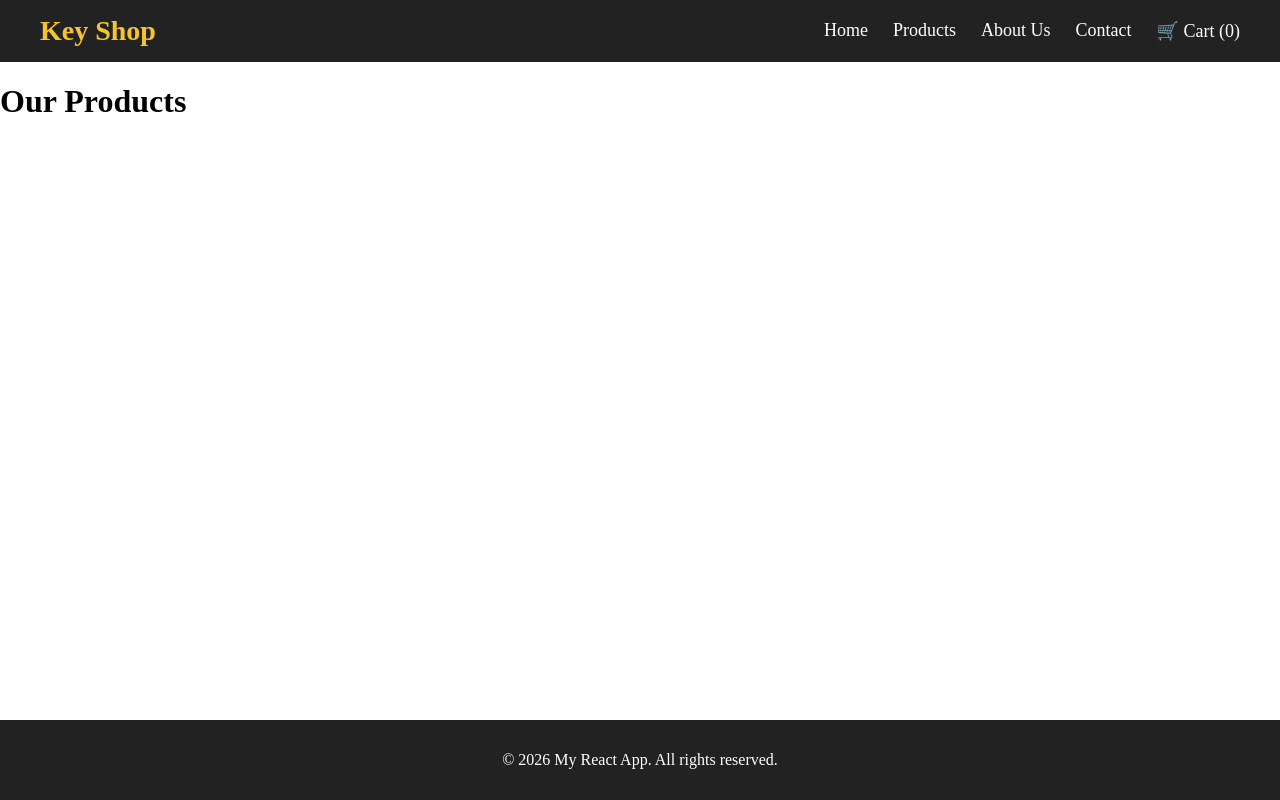
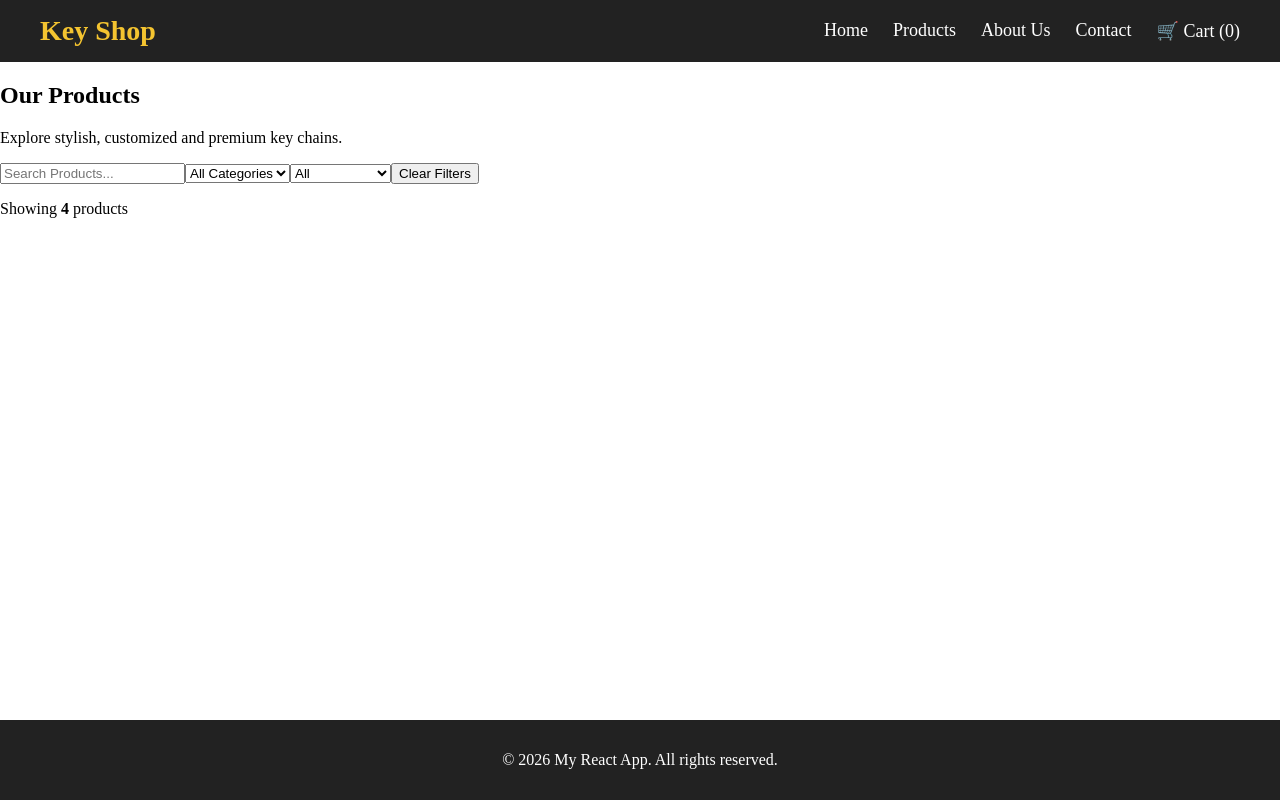
Before and after one commit to Vinay1718/MERN-SUMMER-TERM, a React (Vite) app in the folder key-shop/: page /products in a window 1280 px wide. Built offline with nearby package versions, Linux system fonts and the light colour scheme.

Commit message:
APIs / CRUD operations on Products and Update the product by finding by ID

```diff
--- a/key-shop/src/App.jsx
+++ b/key-shop/src/App.jsx
@@ -91,7 +91,7 @@ function App(){
         <main>
           <Routes>
             <Route path="/" element={<Home addToCart={addToCart} />} />
-            <Route path="/products" element={<Products />} />
+            <Route path="/products" element={<Products addToCart={addToCart} />} />
             <Route path="/about" element={<About />} />
             <Route path="/contact-us" element={<Contact />} />
             <Route path="/cart" element =  {<Cart cartItems={cartItems} increaseQuantity={increaseQuantity} decreaseQuantity={descreaseQuantity} clearCart={clearCart}/>} />
--- a/key-shop/src/pages/Products.jsx
+++ b/key-shop/src/pages/Products.jsx
@@ -1,8 +1,93 @@
-function Products() {
+import {useState } from 'react';
+
+function Products({addToCart}) {
+
+  const products = [
+    {
+      id:101,
+      name: 'Cartoon Key Chain',
+      description: 'Colorful and cute design.',
+      price: 99,
+      image: '/images/shopping.webp'
+    },
+    {
+       id:102,
+      name: 'Name Key Chain',
+      description: 'Customized with your name.',
+      price: 149,
+      image: '/images/name.webp'
+    },
+    {
+       id:103,
+      name: 'Leather Key Chain',
+      description: 'Premium and classy look.',
+      price: 199,
+      image: '/images/leather.jpg'
+    },
+    {
+       id:104,
+      name: 'Avengers Key Chain',
+      description: 'Your super hero key chain.',
+      price: 210,
+      image: '/images/captain.webp'
+    }
+  ];
+
+  const [searchText, setSearchText]= useState("");
+  const [selectedCategory, setSelectedCategory]= useState("All");
+   const [selectedPrice, setSelectedPrice]= useState("All");
+
+   function clearFilters(){
+    setSelectedCategory("All");
+    setSelectedPrice("All");
+    setSearchText("")
+   }
+
+  const filteredProducts= products.filter((product)=>{
+    const matchesSearch=product.name.toLowerCase().includes(searchText.toLowerCase());
+
+
+  const matchedCategory= selectedCategory === "All" || product.category===selectedCategory;
+
+  return matchedCategory &&  matchesSearch;
+  });
+
   return (
-    <div className="page">
-      <h1>Our Products</h1>
-    </div>
+    <section className="productsPage">
+      <div className="productsBanner">
+        <h1>Our Products</h1>
+        <p>Explore stylish, customized and premium key chains.</p>
+      </div>
+
+      <div className="productFilter">
+        <input type="text" placeholder="Search Products..." value={searchText} onChange={(event)=>setSearchText(event.target.value)} className="productSearch" />
+
+        <select value={selectedCategory} onChange={(event)=>setSelectedCategory(event.target.value)}>
+          <option value="All">All Categories</option>
+          <option value="Cartoon">Cartoon</option>
+          <option value="Metal">Metal</option>
+          <option value="Customized">Customized</option>
+          <option value="Premium">Premium</option>
+        </select>
+
+
+        <select value={selectedPrice} onChange={(event)=>setSelectedPrice(event.target.value)}>
+          <option value="All">All</option>
+          <option value="Below 150">Below ₹150</option>
+          <option value="150 to 250">₹150 to ₹250</option>
+          <option value="Above 250">Above ₹250</option>
+        </select>
+
+        <button type="button" className="clearFilterBtn" onClick={clearFilters}>
+          Clear Filters
+        </button>
+      </div>
+
+      <div className="productResults">
+        <p>Showing <strong>{filteredProducts.length}</strong> products</p>
+
+      </div>
+    </section>
   );
 }
 
```
